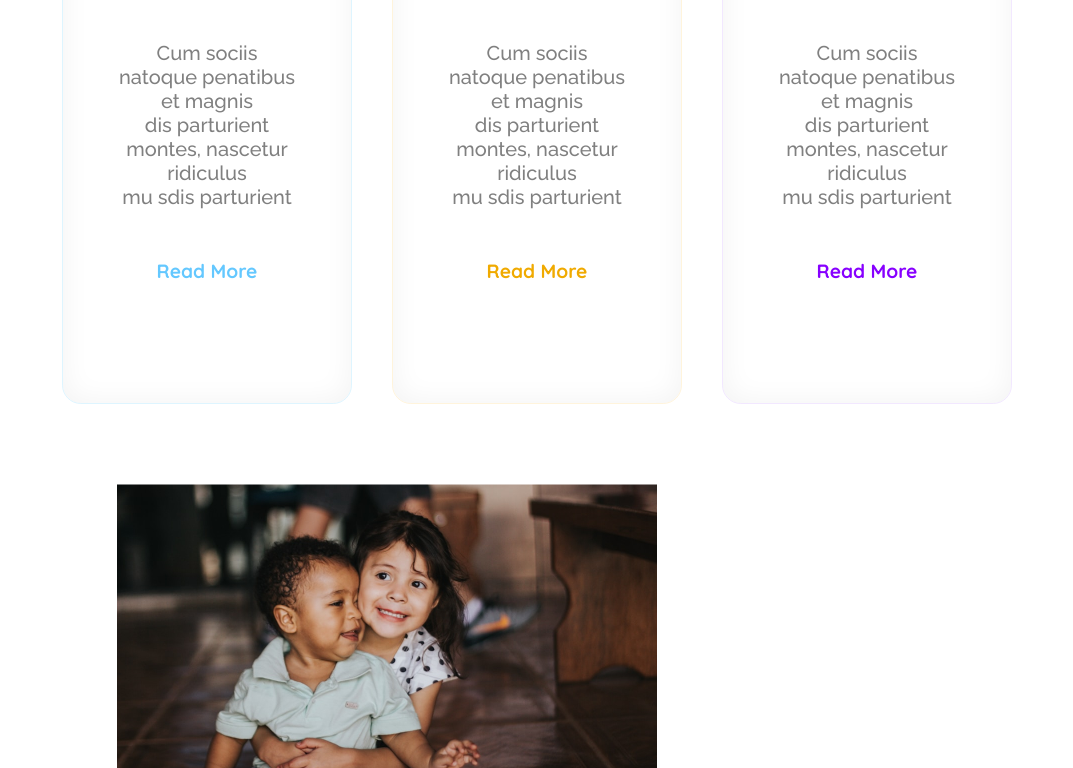
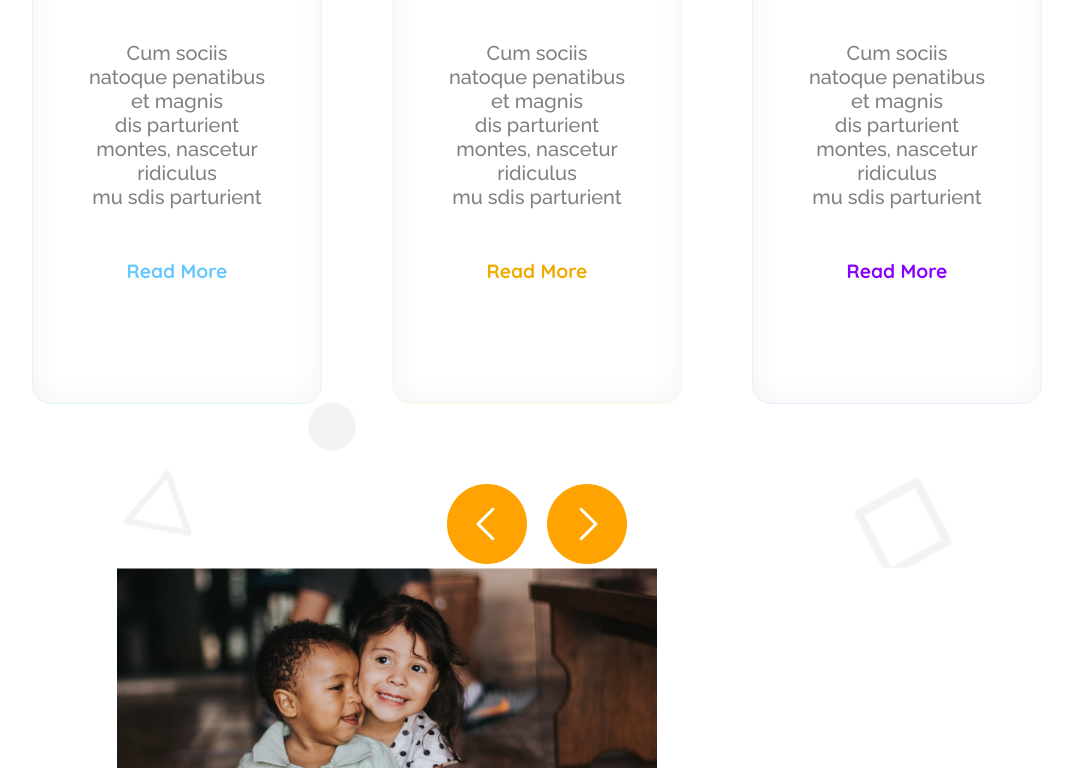
Before and after one commit to tasinvoid/B11-A2, a plain HTML site: page index.html in a window 1280 px wide. Shown: the part 1511-2279 px from the top of the page, without its empty margins (103-1176 px from the left). Drawn offline with Linux system fonts and the light colour scheme.

Commit message:
wtfgit add .git add .git add .  slide button done .....letssss go

```diff
--- a/index.html
+++ b/index.html
@@ -83,7 +83,10 @@
             <a href="">Read More</a>
           </div>
         </div>
-        <div class="slide-btns"></div>
+        <div class="slide-btns">
+          <img src="assets/arrow.png" alt="" />
+          <img src="assets/arrow.png" alt="" />
+        </div>
       </section>
       <section class="stories">
         <div class="stories-cards-container">
--- a/style.css
+++ b/style.css
@@ -133,10 +133,6 @@ header {
 main-styles  ////////////////////////////////////////////////////////////////////////////////////////////////////////////// */
 main {
   margin: 80px 220px;
-  background-image: url(assets/bg.png);
-  background-size: cover;
-  background-position: center;
-  background-repeat: no-repeat;
 }
 
 /* curriculum-style */
@@ -145,6 +141,10 @@ main {
   align-items: center;
   justify-content: center;
   flex-direction: column;
+  background-image: url(assets/bg.png);
+  background-size: auto;
+  background-position: center;
+  background-repeat: repeat;
 }
 .curriculum-title {
   color: rgb(0, 0, 0);
@@ -156,7 +156,7 @@ main {
   display: flex;
   align-items: center;
   justify-content: center;
-  gap: 40px;
+  gap: 70px;
   margin: 80px 0;
 }
 .curriculum-cards-container .curriculum-card:nth-child(1) {
@@ -229,6 +229,15 @@ main {
 .curriculum-cards-container .curriculum-card:nth-child(3) a {
   color: rgb(135, 0, 255);
 }
+/* slide-btn-style */
+.slide-btns > img {
+  height: 80px;
+  width: 80px;
+}
+.slide-btns img:nth-child(1) {
+  transform: rotate(180deg);
+  margin-right: 15px;
+}
 
 /*/////////////////////////////////////////////////////////////////////////////////////////////////////////////
 small-device-styles  ////////////////////////////////////////////////////////////////////////////////////////////////////////////// */
```
Also changed, not shown: assets/arrow.png (added).
